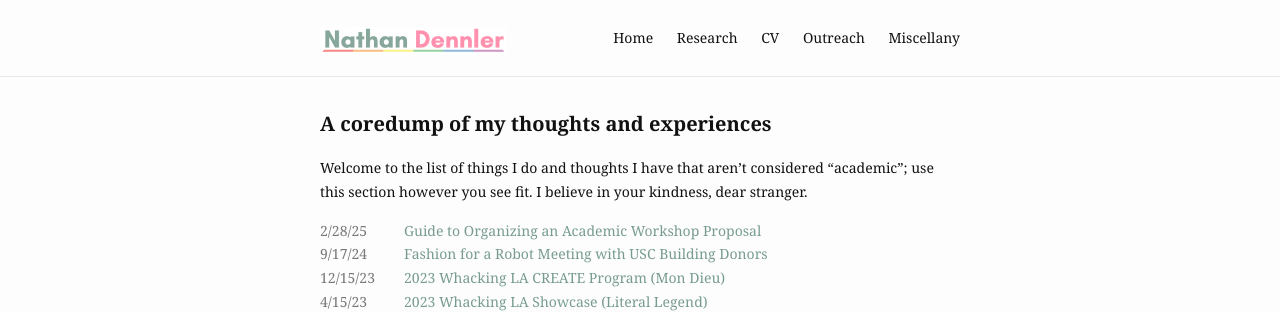
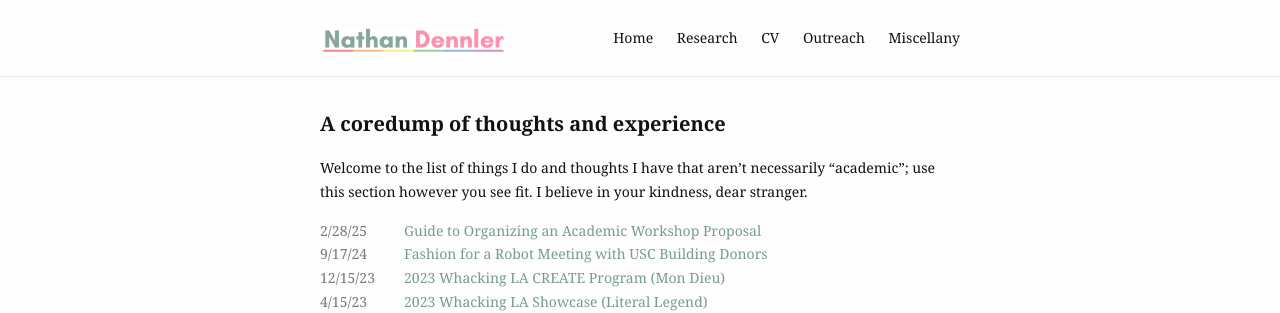
Before and after one commit to ndennler/ndennler.github.io, a Jekyll site: the page built from miscellany.md, in a window 1280 px wide. Shown: the top 313 px of the page. Built offline with Jekyll 4.4.1, drawn with Linux system fonts in a browser that asks for light colours.

Commit message:
updates miscellany page

```diff
--- a/miscellany.md
+++ b/miscellany.md
@@ -1,7 +1,7 @@
 ---
 layout: blog
-title: A coredump of my thoughts and experiences
+title: A coredump of thoughts and experience
 slug: /miscellany
 ---
 
-Welcome to the list of things I do and thoughts I have that aren't considered "academic"; use this section however you see fit. I believe in your kindness, dear stranger.
+Welcome to the list of things I do and thoughts I have that aren't necessarily "academic"; use this section however you see fit. I believe in your kindness, dear stranger.
```
